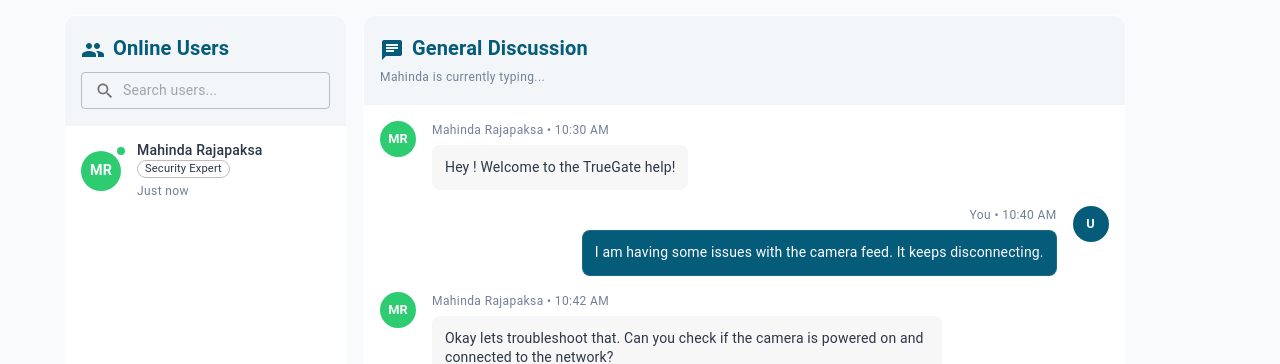
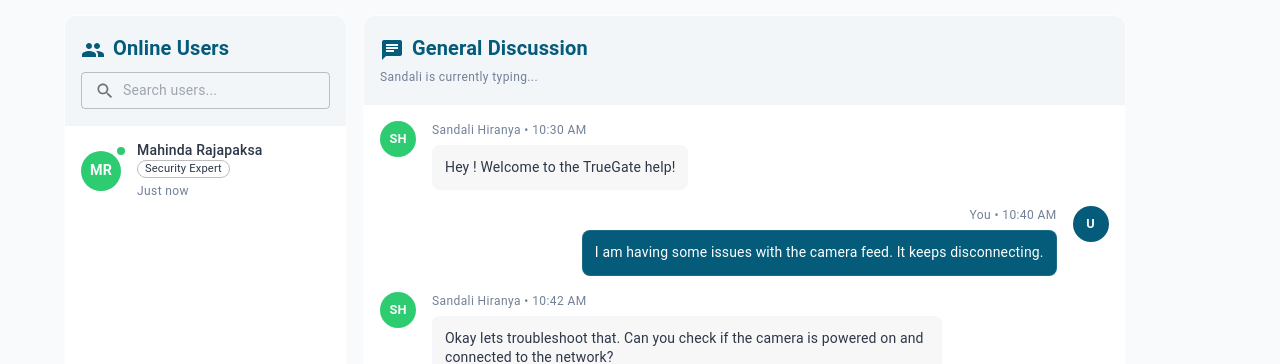
Before and after one commit to akilapilapitiya/TrueGate, a React (Vite) app in the folder frontend/: page /community in a window 1280 px wide. Shown: the part 177-541 px from the top of the page. Built offline with nearby package versions, Linux system fonts and the light colour scheme.

Commit message:
Community page redesign

```diff
--- a/frontend/src/pages/Community.jsx
+++ b/frontend/src/pages/Community.jsx
@@ -60,8 +60,8 @@ const Community = () => {
   const [messages, setMessages] = useState([
     {
       id: 1,
-      sender: "Mahinda Rajapaksa",
-      senderInitials: "MR",
+      sender: "Sandali Hiranya",
+      senderInitials: "SH",
       content: " Hey ! Welcome to the TrueGate help! ",
       timestamp: "10:30 AM",
       isCurrentUser: false,
@@ -76,8 +76,8 @@ const Community = () => {
     },
     {
       id: 3,
-      sender: "Mahinda Rajapaksa",
-      senderInitials: "MR",
+      sender: "Sandali Hiranya",
+      senderInitials: "SH",
       content: "Okay lets troubleshoot that. Can you check if the camera is powered on and connected to the network?",
       timestamp: "10:42 AM",
       isCurrentUser: false,
@@ -156,7 +156,7 @@ const Community = () => {
                 background: `linear-gradient(135deg, ${theme.palette.primary.main} 0%, ${theme.palette.secondary.main} 100%)`,
                 backgroundClip: "text",
                 WebkitBackgroundClip: "text",
-                WebkitTextFillColor: "transparent",
+               WebkitTextFillColor: "transparent",
                 mb: 1,
               }}
             >
@@ -330,7 +330,7 @@ const Community = () => {
                   General Discussion
                 </Typography>
                 <Typography variant="caption" color="text.secondary" sx={{ fontSize: { xs: "0.7rem", md: "0.75rem" } }}>
-                  Mahinda is currently typing...
+                  Sandali is currently typing...
                 </Typography>
               </Box>
 
```
